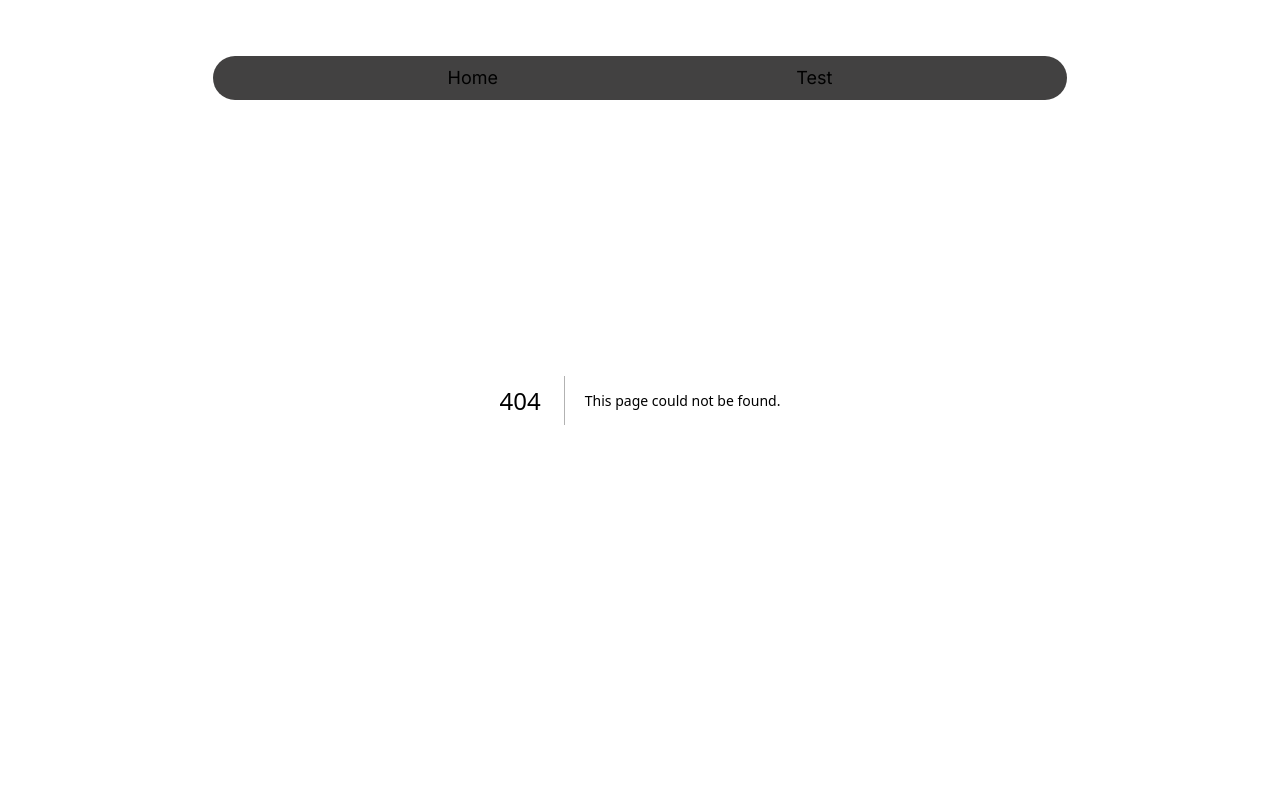
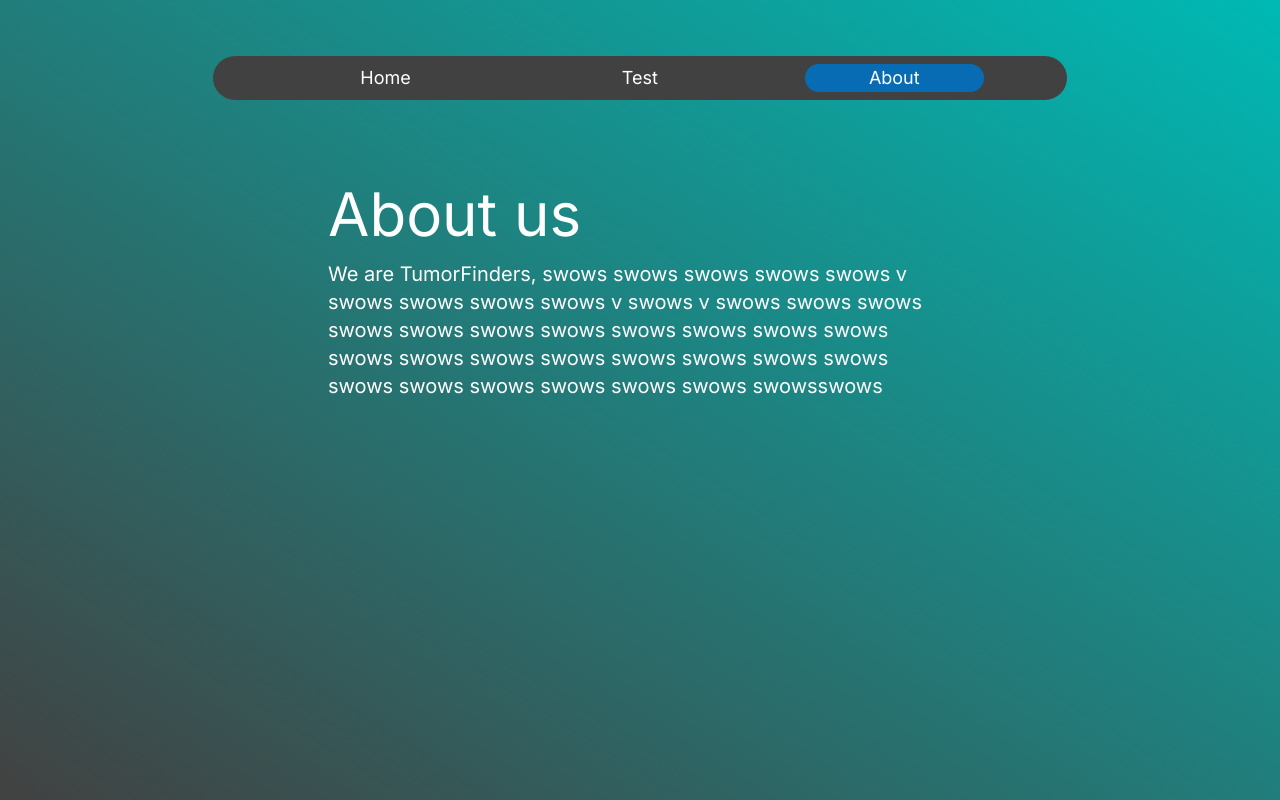
Before and after one commit to wandbrandon/mri_hack, a Next.js app in the folder frontend/: page /about in a window 1280 px wide. Before the commit this address had no page. Built offline with nearby package versions, Linux system fonts and the light colour scheme.

Commit message:
added about page

```diff
--- /dev/null
+++ b/frontend/app/about/page.tsx
@@ -0,0 +1,17 @@
+const test = () => {
+  return (
+    <main className="flex min-h-screen flex-col items-center justify-between pt-24 bg-gradient-to-tr from-mriSlate to-mriCyan">
+      <div id="textWrapper" className="w-1/2 h-full flex flex-col mt-20">
+        <div className="text-6xl p-2">About us</div>
+        <div className="text-xl p-2">
+          We are TumorFinders, swows swows swows swows swows v swows swows swows
+          swows v swows v swows swows swows swows swows swows swows swows swows
+          swows swows swows swows swows swows swows swows swows swows swows
+          swows swows swows swows swows swowsswows
+        </div>
+      </div>
+    </main>
+  );
+};
+
+export default test;
--- a/frontend/app/navbar.tsx
+++ b/frontend/app/navbar.tsx
@@ -11,6 +11,10 @@ const Navbar = () => {
     {
       path: "/test",
       title: "Test",
+    },
+    {
+      path: "/about",
+      title: "About",
     },
   ];
 
--- a/frontend/app/test/page.tsx
+++ b/frontend/app/test/page.tsx
@@ -1,6 +1,6 @@
 const test = () => {
   return (
-    <main className="flex min-h-screen flex-col items-center justify-between pt-24 bg-mriCyan">
+    <main className="flex min-h-screen flex-col items-center justify-between pt-24 bg-gradient-to-tr from-mriSlate to-mriCyan">
       <div>test test :P</div>
     </main>
   );
```
